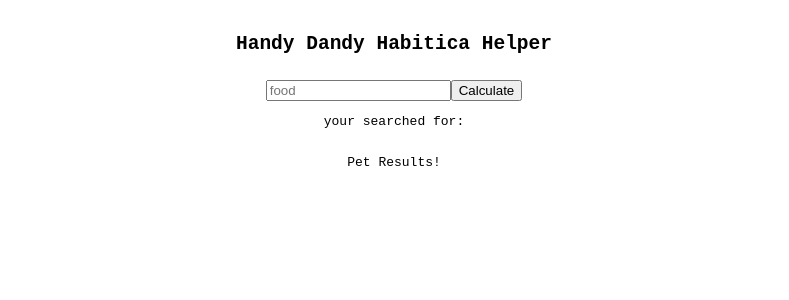
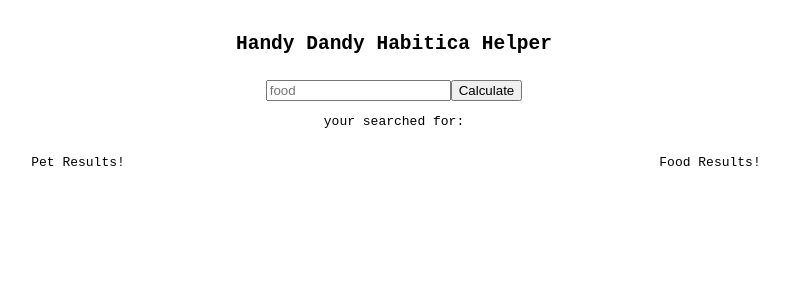
Before and after one commit to rostun/vuejs-playground, a JavaScript app: page / in a window 1280 px wide. Shown: the top 300 px of the page, without its empty margins (246-1035 px from the left). Built offline with nearby package versions, Linux system fonts and the light colour scheme.

Commit message:
reorganize components

```diff
--- a/src/App.vue
+++ b/src/App.vue
@@ -1,15 +1,33 @@
 <template>
 	<div class="full-width center-content font-style">
 		<div class="title">Handy Dandy Habitica Helper</div>
-		<Dashboard />
+		<Dashboard @petData="setPetData" @foodData="setFoodData" />
+		<SearchResults :pet_data="pet_data" :food_data="food_data" />
 	</div>
 </template>
 
 <script>
 import Dashboard from "./components/Dashboard.vue";
+import SearchResults from "./components/SearchResults.vue";
+
 export default {
+   data() {
+      return {
+			pet_data: {},
+			food_data: {},
+      }
+   },
 	components: {
 		Dashboard,
+		SearchResults,
 	},
+	methods: {
+		setPetData(pets) {
+			this.pet_data = pets
+		},
+		setFoodData(food) {
+			this.food_data = food
+		},
+	}
 };
 </script>
--- a/src/assets/Dashboard.styl
+++ b/src/assets/Dashboard.styl
@@ -2,18 +2,3 @@
    display flex
    flex-direction column
    align-items center
-   h1
-      color red
-
-   .search_results
-      .pet_information
-         display grid
-         grid-template-columns repeat(8, 1fr)
-         grid-gap 10px
-         grid-auto-rows 1fr
-         list-style-type none
-         padding 0
-         li
-            border 1px solid
-            padding 8px
-            border-radius 5px
--- /dev/null
+++ b/src/assets/SearchResults.styl
@@ -0,0 +1,21 @@
+.search_results
+   display flex
+   flex-direction row
+   .pet_result, .food_result
+      display flex
+      flex-direction column
+      flex-basis 100%
+      flex 1
+      p
+         text-align center
+      .pet_information, .food_information
+         display grid
+         grid-template-columns repeat(8, 1fr)
+         grid-gap 10px
+         grid-auto-rows 1fr
+         list-style-type none
+         padding 0
+         li
+            border 1px solid
+            padding 8px
+            border-radius 5px
--- a/src/components/Dashboard.js
+++ b/src/components/Dashboard.js
@@ -3,8 +3,6 @@
 export default {
    data() {
       return {
-         pet_data: {},
-         food_data: {},
          food_input: '',
          end_input: '',
       }
@@ -21,9 +19,8 @@
             ]
          })
          .then((response) => {
-            console.log(response);
-            this.food_data = response.data.food;
-            this.pet_data = response.data.petInfo;
+            this.$emit('foodData', response.data.food);
+            this.$emit('petData', response.data.petInfo);
          });
 
          this.end_input = this.food_input;
--- a/src/components/Dashboard.vue
+++ b/src/components/Dashboard.vue
@@ -1,16 +1,10 @@
 <template>
-	<div class="Dashboard">
+	<div class="Dashboard full-width">
 		<div class="search">
-			<input v-model="food_input" placeholder="food">
+			<input v-model="food_input" placeholder="food" />
 			<button v-on:click="DisplayFood();">Calculate</button>
 		</div>
 		<p>your searched for: {{end_input}}</p>
-		<div class="search_results">
-			<p class="pet_result">Pet Results!</p>
-			<ul id="example-1" class="pet_information">
-				<li v-for="pet in pet_data" :key="pet.key">{{ pet.text }}</li>
-			</ul>
-		</div>
 	</div>
 </template>
 <style src="../assets/Dashboard.styl"></style>
--- /dev/null
+++ b/src/components/SearchResults.js
@@ -0,0 +1,6 @@
+export default {
+   props: {
+      pet_data: { type: Object },
+      food_data: { type: Object }
+   }
+};
--- /dev/null
+++ b/src/components/SearchResults.vue
@@ -0,0 +1,18 @@
+<template>
+	<div class="search_results full-width">
+		<div class="pet_result">
+			<p class>Pet Results!</p>
+			<ul class="pet_information">
+				<li v-for="pet in pet_data" :key="pet.key">{{ pet.text }}</li>
+			</ul>
+		</div>
+		<div class="food_result">
+			<p class>Food Results!</p>
+			<ul class="food_information">
+				<li v-for="food in food_data" :key="food.key">{{ food.text }}</li>
+			</ul>
+		</div>
+	</div>
+</template>
+<style src="../assets/SearchResults.styl"></style>
+<script src ="./SearchResults.js"></script>
```
